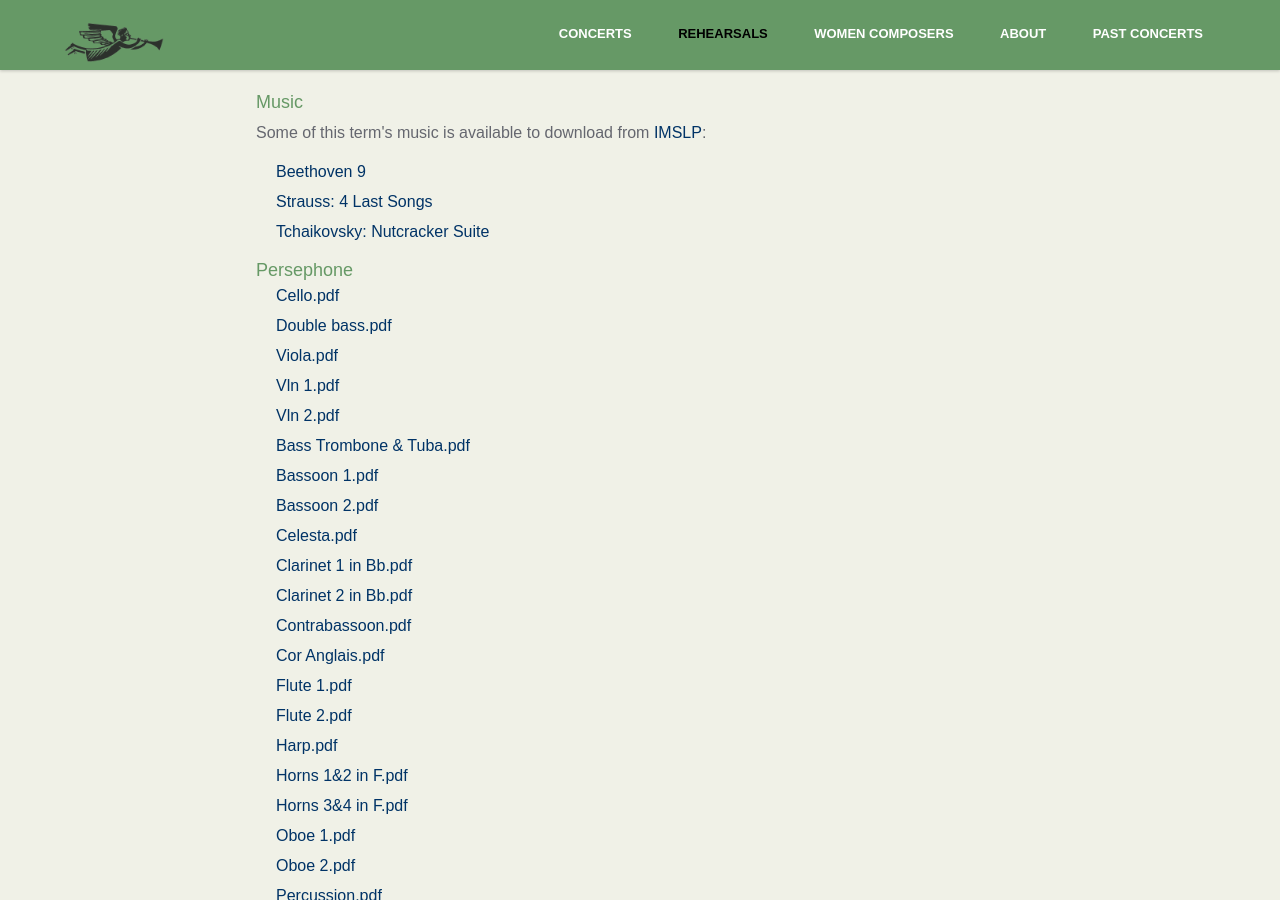
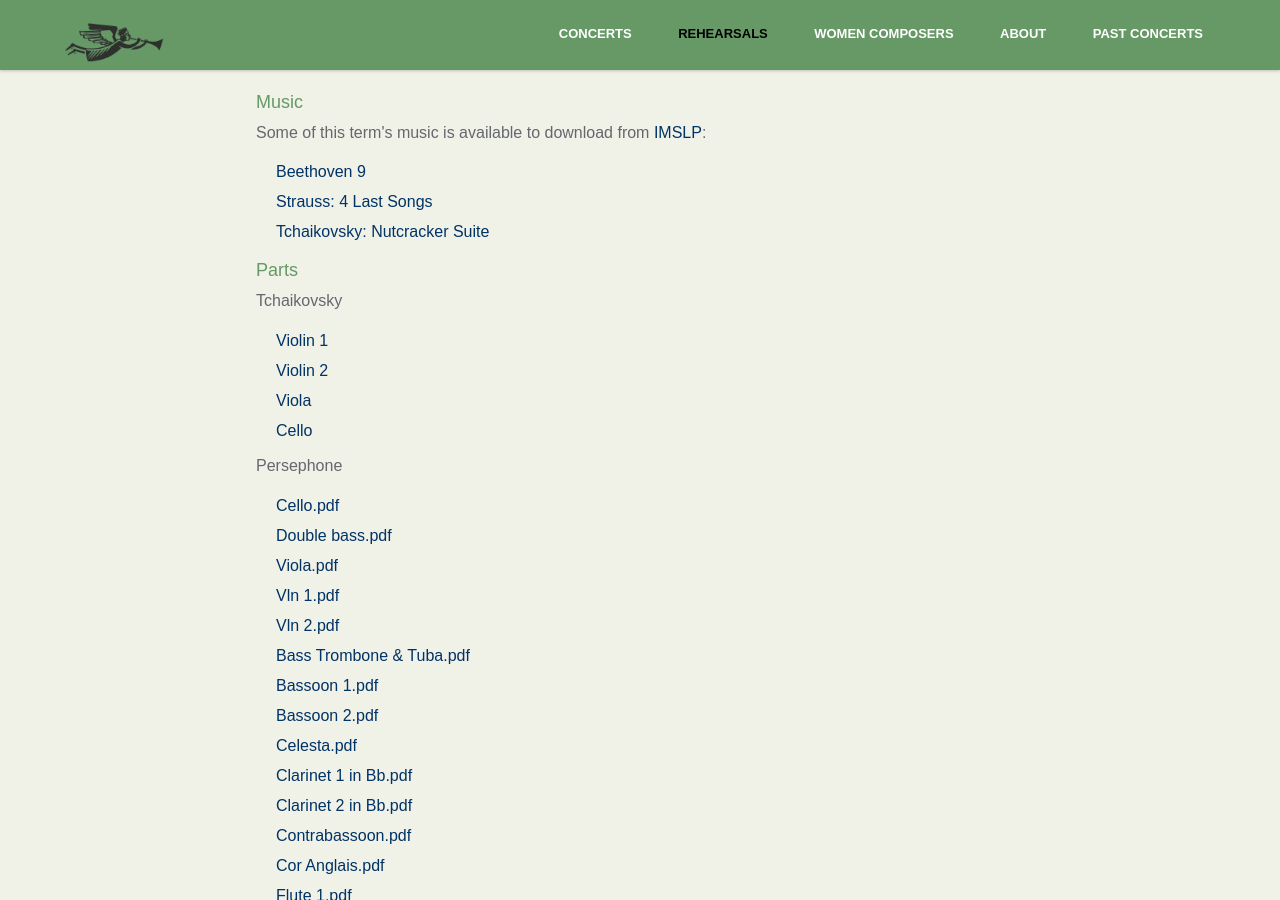
Before and after one commit to the-angel-orchestra/the-angel-orchestra.github.io, a Jekyll site: the page built from rehearsals/index.html, in a window 1280 px wide and 900 px high, scrolled down 1082 px. Built offline with Jekyll 4.4.1, drawn with Linux system fonts in a browser that asks for light colours; nearby versions of some CDN libraries; some web fonts are replaced.

Commit message:
Add new Tchaik parts

```diff
--- a/rehearsals/index.html
+++ b/rehearsals/index.html
@@ -34,10 +34,17 @@ img-src: sbk.jpeg
 
         </ul>
 
+            <h3 id="bowed_parts">Parts</h3>
 
-            <h3 id="bowed_parts">Persephone</h3>
+            <p>Tchaikovsky</p>
+            <ul>
+                <li><a href="/assets/images/Tchaik Nutcracker vln1 bowed.pdf">Violin 1</a></li>
+                <li><a href="/assets/images/Tchaik Nutcracker vln2 bowed.pdf">Violin 2</a></li>
+                <li><a href="/assets/images/Tchaik Nutcracker vla bowed.pdf">Viola</a></li>
+                <li><a href="/assets/images/Tchaik Nutcracker vcl bowed.pdf">Cello</a></li>
+            </ul>
 
-            <!-- <p>Piece name</p> -->
+            <p>Persephone</p>
             <ul>
                 <li><a href="/assets/images/Persephone Cello.pdf">Cello.pdf</a></li>
                 <li><a href="/assets/images/Persephone Double bass.pdf">Double bass.pdf</a></li>
```
Also changed, not shown: 4 other files.
